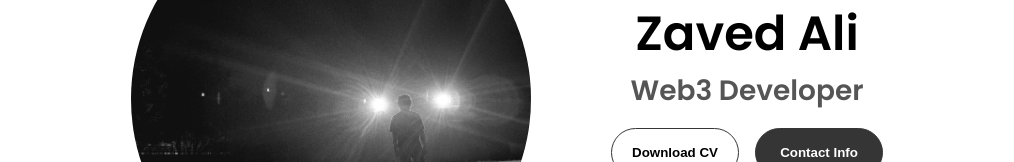
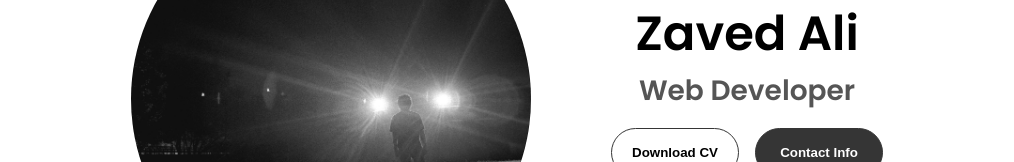
Before and after one commit to zavedAli/portfolio, a plain HTML site: page index.html in a window 1280 px wide. Shown: the part 385-547 px from the top of the page, without its empty margins (133-1147 px from the left). Drawn offline with Linux system fonts and the light colour scheme.

Commit message:
web3 to web

```diff
--- a/index.html
+++ b/index.html
@@ -47,7 +47,7 @@
       <div class="section__text">
         <p class="section__text__p1">Hello, I'm</p>
         <h1 class="title">Zaved Ali</h1>
-        <p class="section__text__p2">Web3 Developer</p>
+        <p class="section__text__p2">Web Developer</p>
         <div class="btn-container">
           <button
             class="btn btn-color-2"
```
Also changed, not shown: assets/wat.jpg (added).
